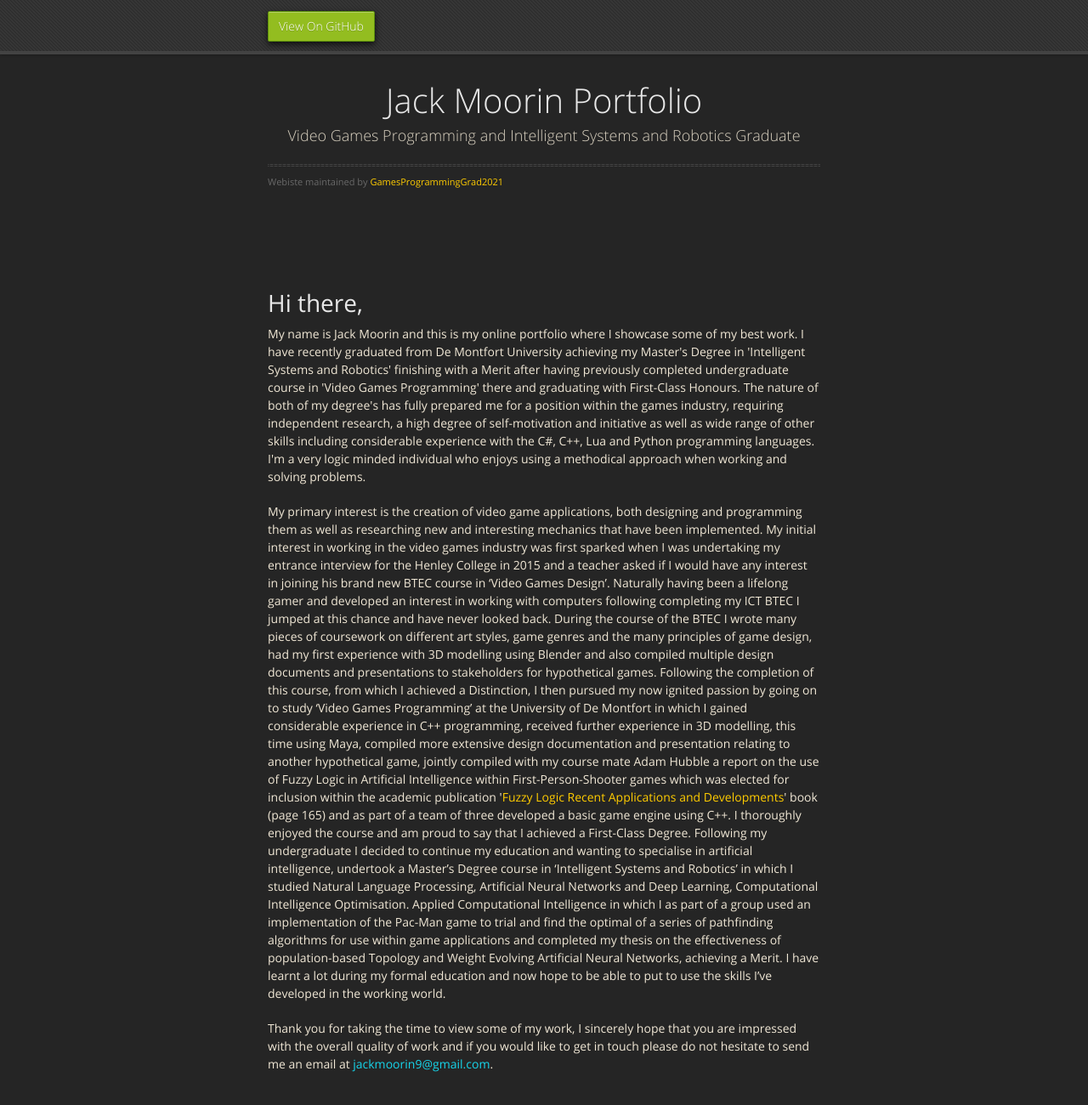
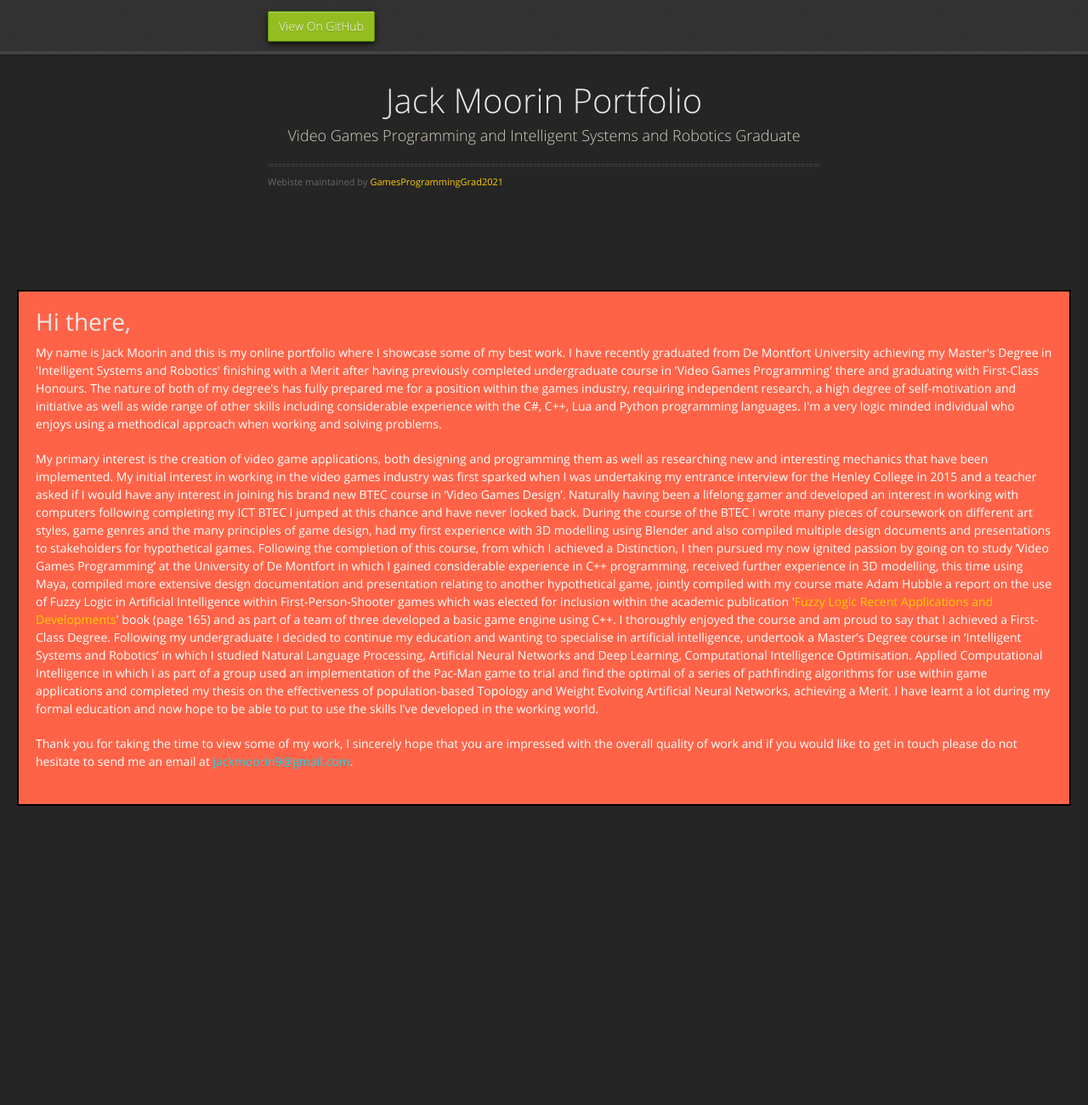
Before and after one commit to GamesProgrammingGrad2021/GamesProgrammingGrad2021.github.io, a Jekyll site: the page built from index.md, in a window 1280 px wide and 1302 px high. Shown: the whole window at 85% size. Built offline with Jekyll 4.4.1, drawn with Linux system fonts in a browser that asks for light colours; nearby versions of some CDN libraries; our own code applies the rules of GitHub Pages for plain Markdown files.

Commit message:
Update default.html

```diff
--- a/_layouts/default.html
+++ b/_layouts/default.html
@@ -1,6 +1,15 @@
 <!doctype html>
 <html lang="{{ site.lang | default: "en-US" }}">
   <head>
+    <style>
+    .introduction {
+    background-color: tomato;
+    color: white;
+    border: 2px solid black;
+    margin: 20px;
+    padding: 20px;
+    }
+</style>
     <meta charset="utf-8">
     <meta http-equiv="X-UA-Compatible" content="chrome=1">
     <title>{{ site.title}}</title>
@@ -32,7 +41,7 @@
     </div>
 	<!--{{ content }}-->
 
-	<div class="wrapper">
+	<div class="introduction">
 
 	<h1>Hi there,</h1>
 
```
